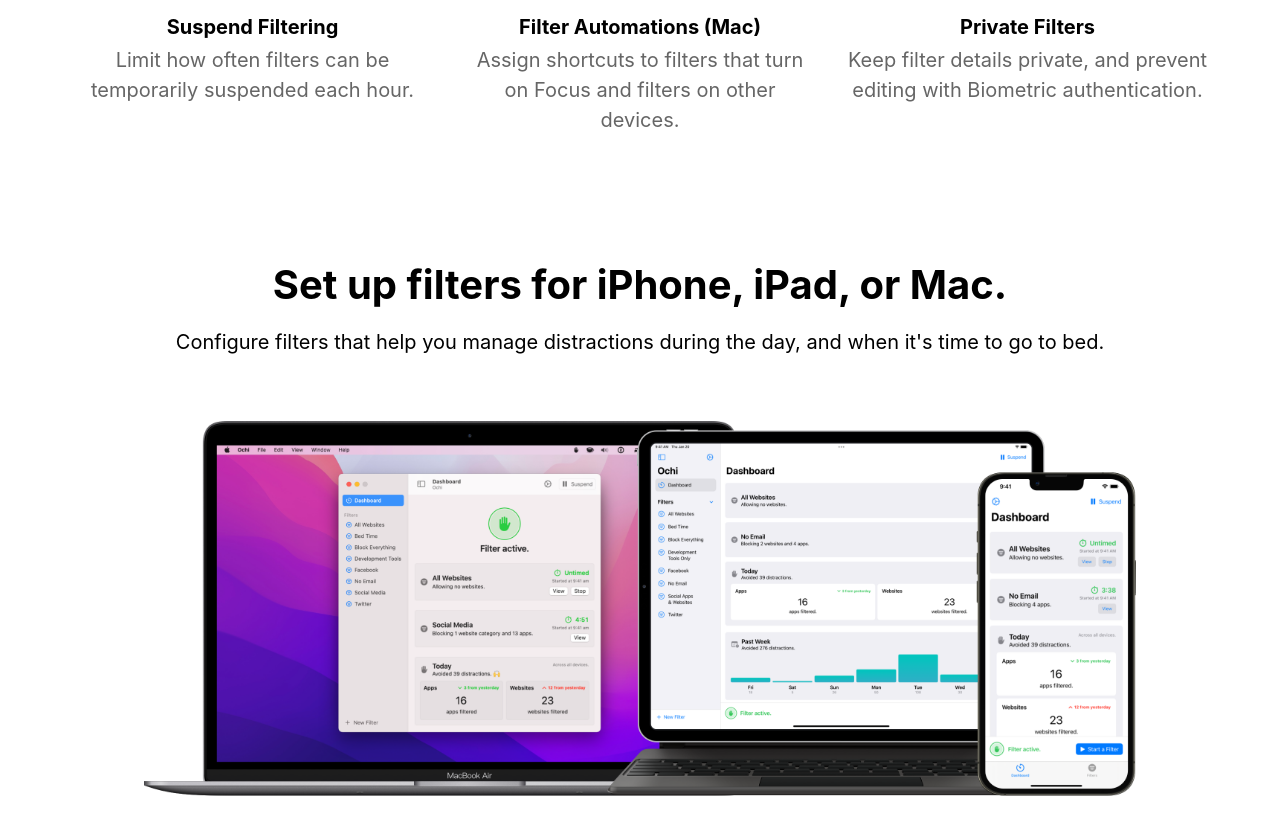
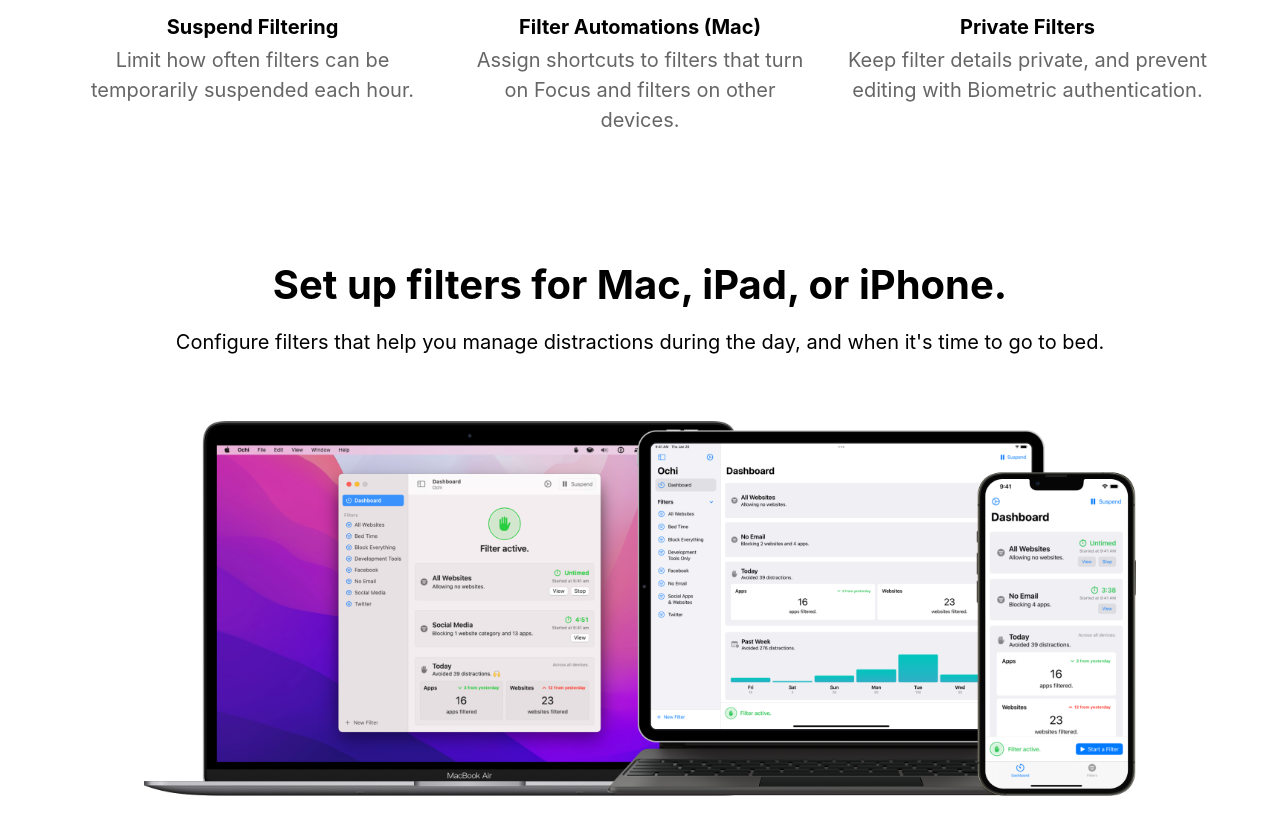
Before and after one commit to teeeeeegz/ochi-landingpage, a Jekyll site: the page built from index.html, in a window 1280 px wide and 900 px high, scrolled down 1297 px. Shown: the top 835 px of the window. Built offline with Jekyll 4.4.1, drawn with Linux system fonts in a browser that asks for light colours; nearby versions of some CDN libraries.

Commit message:
LOOKS: Adjust landing page copy

```diff
--- a/_includes/ecosystemhighlight.html
+++ b/_includes/ecosystemhighlight.html
@@ -1,7 +1,7 @@
 <div class="ecosystemHighlight">
 
     <div class="featuresHeaderSection">
-        <h1 class="featuresHeader">Set up filters for iPhone, iPad, or Mac.</h1>
+        <h1 class="featuresHeader">Set up filters for Mac, iPad, or iPhone.</h1>
         <p class="featuresHeaderDescription">Configure filters that help you manage distractions during the day, and when it's time to go to bed.</p>
     </div>
 
```
